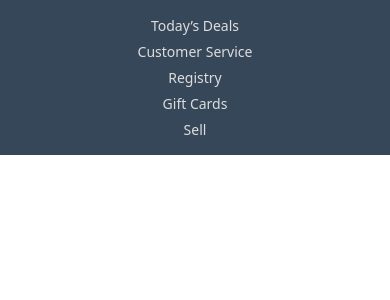
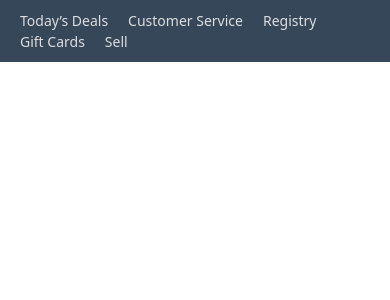
Before and after one commit to chistev/rsuthpharmacy, a Django app: page / in a window 390 px wide. Shown: the part 201-501 px from the top of the page. Run offline with Django 4.2, Linux system fonts and the light colour scheme; some libraries are stand-ins or nearby versions.

Commit message:
made the part below navbar a row

```diff
--- a/price_list/templates/price_list/index.html
+++ b/price_list/templates/price_list/index.html
@@ -43,13 +43,17 @@
     /* New Section Styling */
     .sub-nav {
       background-color: #37475a;
-      padding: 10px 15px;
+      padding: 10px;
+      display: flex;
+      flex-wrap: wrap;
+      justify-content: center;
     }
     .sub-nav a {
       color: #ddd;
-      margin-right: 15px;
+      margin: 0 10px;
       text-decoration: none;
       font-size: 14px;
+      white-space: nowrap;
     }
     .sub-nav a:hover {
       color: white;
@@ -69,11 +73,8 @@
         align-items: stretch;
       }
       .sub-nav {
-        text-align: center;
-      }
-      .sub-nav a {
-        display: block;
-        margin: 5px 0;
+        justify-content: flex-start;
+        overflow-x: auto;
       }
     }
   </style>
```
